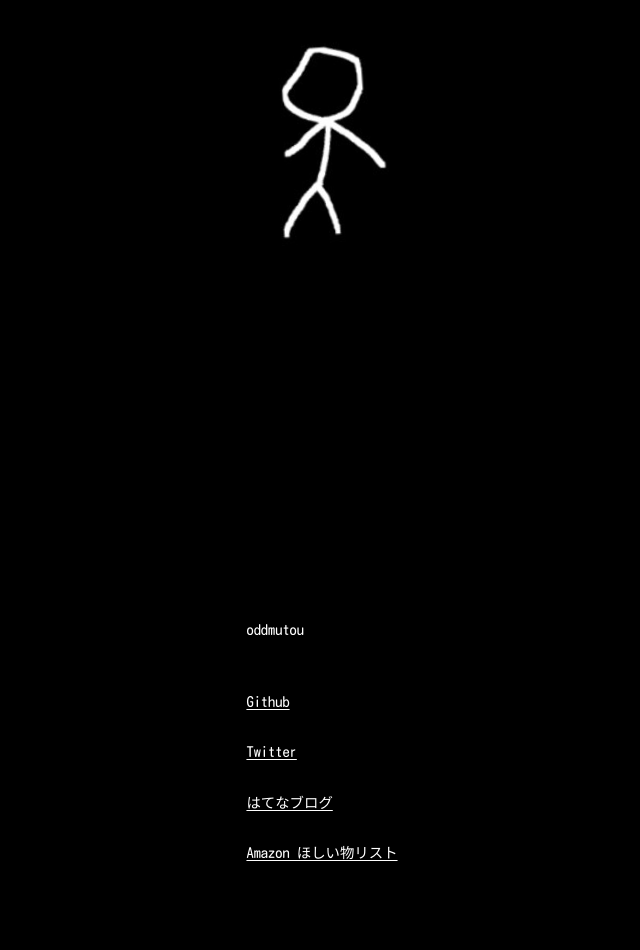
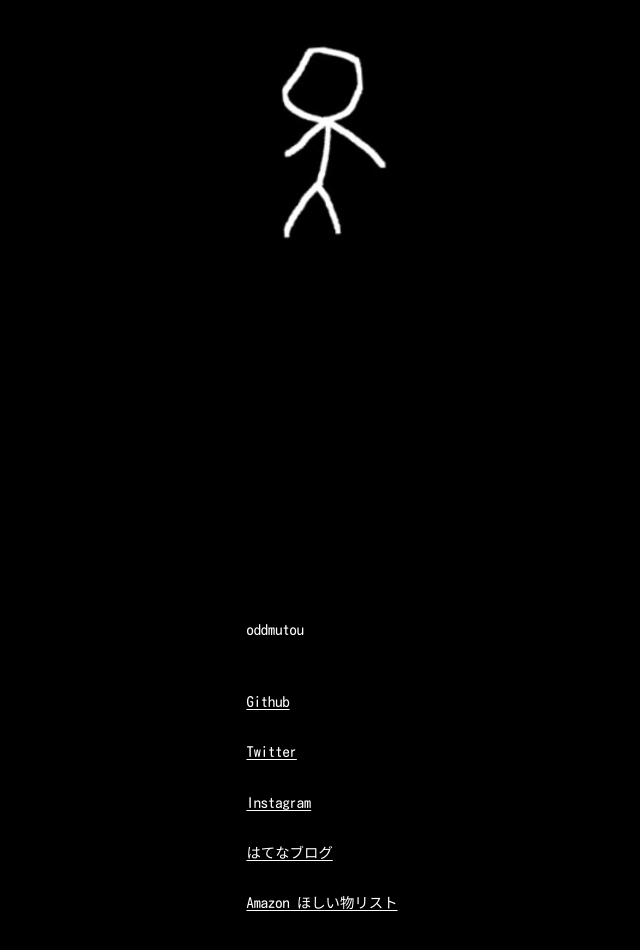
Before and after one commit to oddmutou/oddmutou-com, a plain HTML site: page public/index.html in a window 1280 px wide. Shown: the part 229-1179 px from the top of the page, without its empty margins (318-958 px from the left). Drawn offline with Linux system fonts and the light colour scheme.

Commit message:
インスタのリンク追加

```diff
--- a/public/index.html
+++ b/public/index.html
@@ -100,6 +100,7 @@
       <ul>
         <li><a href="https://github.com/oddmutou" target="_blank">Github</a></li>
         <li><a href="https://twitter.com/oddmutou" target="_blank">Twitter</a></li>
+        <li><a href="https://www.instagram.com/oddmutou/" target="_blank">Instagram</a></li>
         <li><a href="https://oddmutou.hatenablog.com/" target="_blank">はてなブログ</a></li>
         <li><a href="https://www.amazon.co.jp/registry/wishlist/5YGELG2XZ4GV/" target="_blank">Amazon ほしい物リスト</a></li>
       </ul>
```
